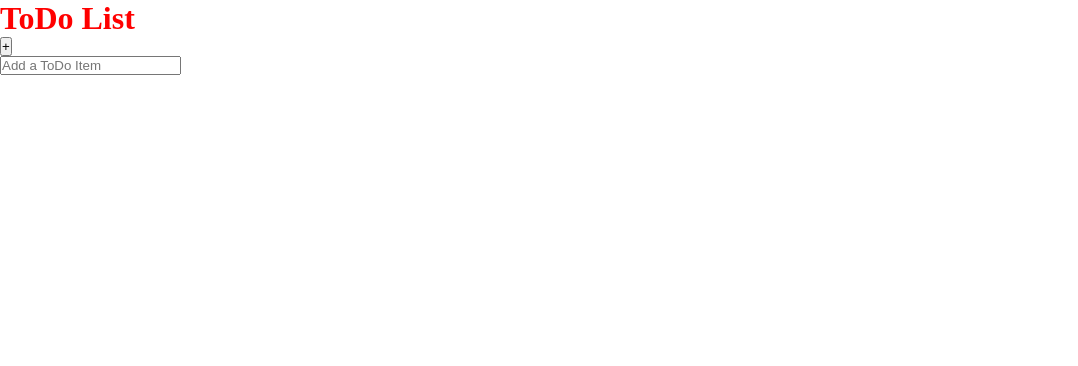
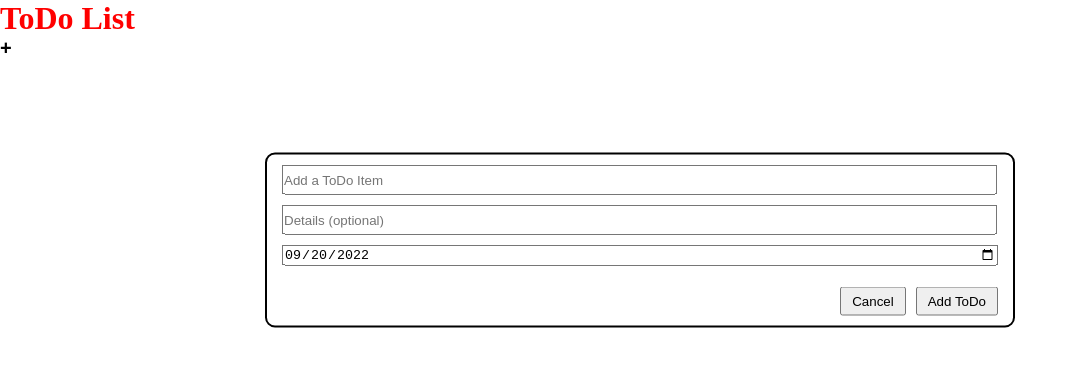
Before and after one commit to kennywlino/todo-list, a website built with webpack: page dist/index.html in a window 1280 px wide. Shown: the whole page, without its empty margins (0-1078 px from the left). Built offline with nearby package versions, Linux system fonts and the light colour scheme.

Commit message:
Enhanced Add ToDo menu with accompanying CSS.

```diff
--- a/src/layout.js
+++ b/src/layout.js
@@ -21,10 +21,10 @@ function createHeader() {
 // opens a pop-up window for user to add new ToDo on-click
 function createAddTodoButton() {
     const div = document.createElement("div");
-    div.classList.add("add-todo-div");
+    div.classList.add("add-todo-button-div");
 
     const button = document.createElement("button");
-    button.classList.add("add-todo");
+    button.classList.add("add-button");
     button.textContent = "+";
 
     // pop-up menu on-click
@@ -42,17 +42,56 @@ function addTodo() {
 // defines form to take in user input for ToDo items
 function createTodoForm() {
     const div = document.createElement("div");
+    div.classList.add("todo-popup");
 
-    const form = document.createElement("form");
+    // ToDo Form
 
-    const input = document.createElement("input");
-    input.setAttribute("type", "text");
-    input.setAttribute("name", "todo");
-    input.setAttribute("placeholder", "Add a ToDo Item");
+    const todoForm = document.createElement("form");
+    todoForm.classList.add("todo-form");
 
-    form.appendChild(input);
+    const todoInput = document.createElement("input");
+    todoInput.classList.add("todo-input");
 
-    div.append(form);
+    todoInput.setAttribute("type", "text");
+    todoInput.setAttribute("name", "todo");
+    todoInput.setAttribute("placeholder", "Add a ToDo Item");
+
+    const detailsInput = document.createElement("input");
+    detailsInput.classList.add("details-input");
+
+    detailsInput.setAttribute("type", "text");
+    detailsInput.setAttribute("name", "details");
+    detailsInput.setAttribute("placeholder", "Details (optional)");
+
+    const dueDateInput = document.createElement("input");
+    dueDateInput.classList.add("due-date-input");
+
+    dueDateInput.setAttribute("type", "date");
+    dueDateInput.setAttribute("value", "2022-09-20");
+
+    todoForm.appendChild(todoInput);
+    todoForm.appendChild(detailsInput);
+    todoForm.appendChild(dueDateInput);
+
+    div.appendChild(todoForm);
+
+    // buttons to add or cancel adding a ToDo item
+
+    const actionButtons = document.createElement("div");
+    actionButtons.classList.add("action-buttons");
+
+    const cancelButton = document.createElement("button");
+    cancelButton.classList.add("cancel-button");
+    cancelButton.textContent = "Cancel";
+
+    const addButton = document.createElement("button");
+    addButton.classList.add("add-button");
+    addButton.textContent = "Add ToDo";
+
+    actionButtons.appendChild(cancelButton);
+    actionButtons.appendChild(addButton);
+
+    div.appendChild(actionButtons);
 
     return div;
 }
--- a/src/style.css
+++ b/src/style.css
@@ -1,8 +1,59 @@
 * {
     margin: 0;
     padding: 0;
+    box-sizing: border-box;
 }
 
 .header {
     color: red;
 }
+
+.add-todo-button-div .add-button {
+    cursor: pointer;
+    border: none;
+    outline: none;
+    background: none;
+    font-size: 1.25rem;
+    font-weight: bold;
+}
+
+.todo-popup {
+    position: fixed;
+    top: 30%;
+    left: 50%;
+    transform: translate(-50%, -50%);
+    border: 2px solid black;
+    border-radius: 10px;
+    z-index: 2;
+    width: 750px;
+    height: 175px;
+    max-width: 60%;
+    display: flex;
+    flex-direction: column;
+    justify-content: space-between;
+}
+
+.todo-form {
+    padding: 10px 15px;
+    display: flex;
+    flex-direction: column;
+    gap: 10px;
+}
+
+.todo-input, .details-input {
+    width: 715px;
+    height: 30px;
+    padding: 0;
+    margin: 0;
+}
+
+.action-buttons {
+    padding: 10px 15px;
+    align-self: flex-end;
+    display: flex;
+    gap: 10px;
+}
+
+.action-buttons button {
+    padding: 5px 10px;
+}
--- a/src/todo.js
+++ b/src/todo.js
@@ -1,7 +1,7 @@
 export default class ToDo {
-    constructor(title, description, dueDate, status) {
+    constructor(title, details, dueDate, status) {
         this._title = title;
-        this._description = description;
+        this._details = details;
         this._dueDate = dueDate;
         this._status = status;
     }
@@ -14,12 +14,12 @@ export default class ToDo {
         this._title = value;
     }
 
-    get description() {
-        return this._description;
+    get details() {
+        return this._details;
     }
 
     set description(value) {
-        return this._description = value;
+        return this._details = value;
     }
 
     get dueDate() {
```
Also changed, not shown: dist/main.js.
